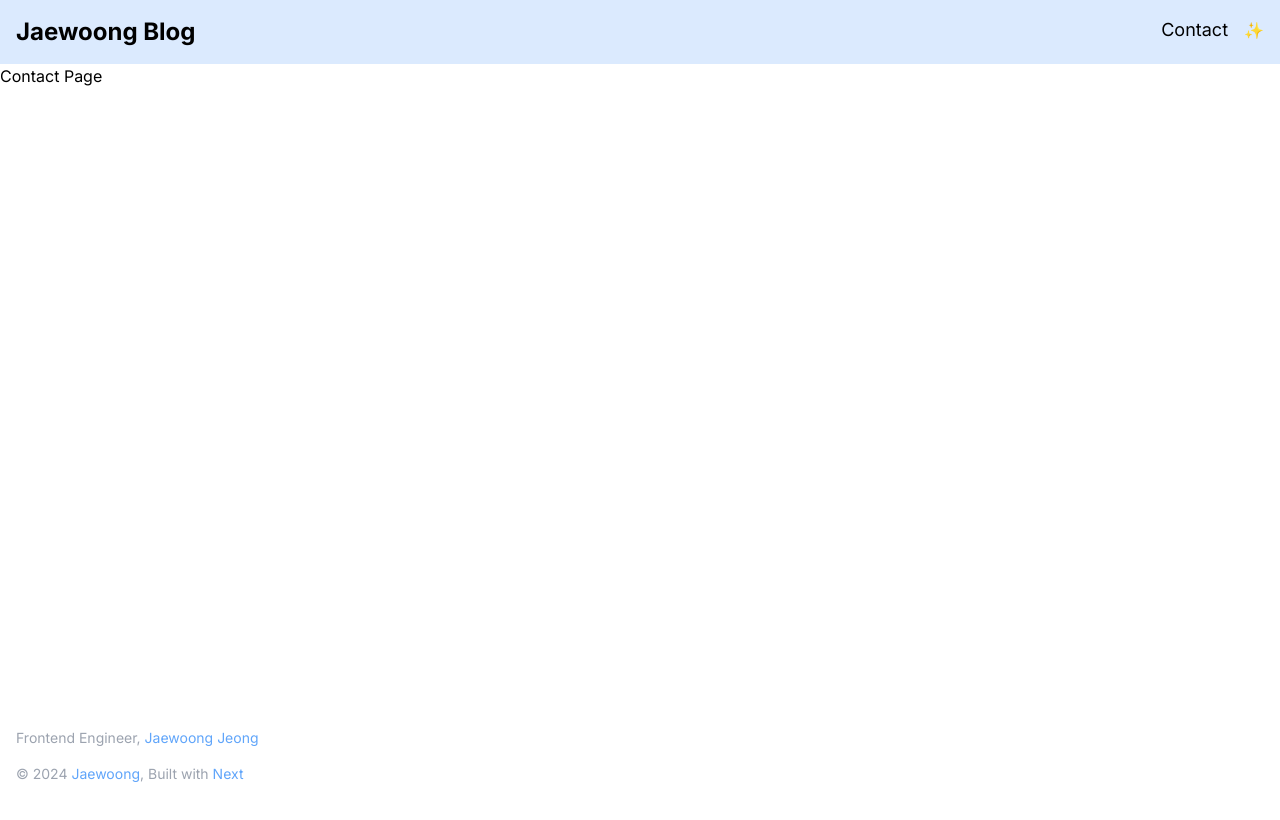
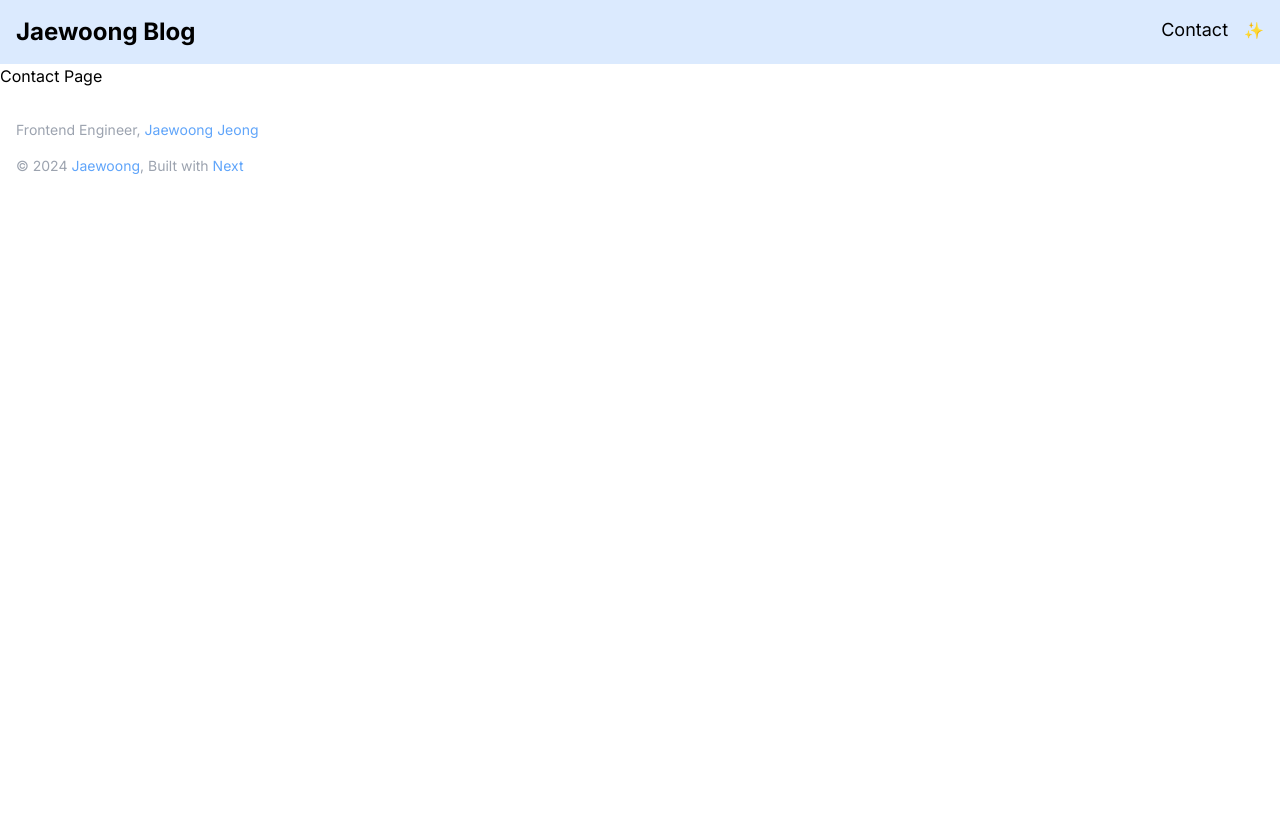
Before and after one commit to dixk3458/dev-blog, a Next.js app: page /contact in a window 1280 px wide. Shown: the top 820 px of the page. Built offline with nearby package versions, Linux system fonts and the light colour scheme.

Commit message:
스타일 수정

```diff
--- a/src/app/globals.css
+++ b/src/app/globals.css
@@ -8,5 +8,5 @@ html {
 }
 
 body {
-  height: 100vh;
+  height: 100%;
 }
--- a/src/app/layout.tsx
+++ b/src/app/layout.tsx
@@ -18,11 +18,13 @@ export default function RootLayout({
 }>) {
   return (
     <html className={inter.className} lang="en">
-      <body className="flex flex-col w-full ">
-        <div className="bg-blue-100 w-full ">
+      <body className="w-full h-full">
+        <div className="fixed top-0  z-50 bg-blue-100 w-full  ">
           <Header />
         </div>
-        <main className="grow w-full max-w-screen-2xl mx-auto">{children}</main>
+        <main className="flex flex-col w-full max-w-screen-2xl mx-auto mt-16">
+          {children}
+        </main>
         <div className="w-full max-w-screen-2xl mx-auto">
           <Footer />
         </div>
--- /dev/null
+++ b/src/components/MultiCarousel.tsx
@@ -0,0 +1,34 @@
+import Carousel from 'react-multi-carousel';
+
+type Props = {
+  children: React.ReactNode;
+};
+
+const responsive = {
+  desktop: {
+    breakpoint: { max: 3000, min: 1024 },
+    items: 3,
+    slidesToSlide: 3, // optional, default to 1.
+  },
+  tablet: {
+    breakpoint: { max: 1024, min: 464 },
+    items: 2,
+    slidesToSlide: 2, // optional, default to 1.
+  },
+  mobile: {
+    breakpoint: { max: 464, min: 0 },
+    items: 1,
+    slidesToSlide: 1, // optional, default to 1.
+  },
+};
+
+export default function MultiCarousel({ children }: Props) {
+  return (
+    <Carousel
+      responsive={responsive}
+      containerClass="w-full flex bg-indigo-100 gap-2 p-4 rounded-lg border-2 border-indigo-300"
+    >
+      {children}
+    </Carousel>
+  );
+}
--- a/src/components/PostLists.tsx
+++ b/src/components/PostLists.tsx
@@ -1,5 +1,6 @@
 import { Post } from '@/service/posts';
 import TagSpan from './TagSpan';
+import Link from 'next/link';
 
 type Props = {
   posts: Post[];
@@ -16,6 +17,7 @@ export default function PostLists({ posts }: Props) {
                 key={path}
                 className="my-8 py-4 px-2 rounded-lg hover:bg-indigo-100 duration-300"
               >
+                <Link href={path}>
                   <p className="text-base text-indigo-700 font-bold  md:text-lg lg:text-xl">
                     {title}
                   </p>
@@ -26,6 +28,7 @@ export default function PostLists({ posts }: Props) {
                   <p className="text-sm font-bold mt-2 md:text-base">
                     {description}
                   </p>
+                </Link>
               </li>
             );
           }
```
Lines whose indentation alone changed are shown as unchanged.
